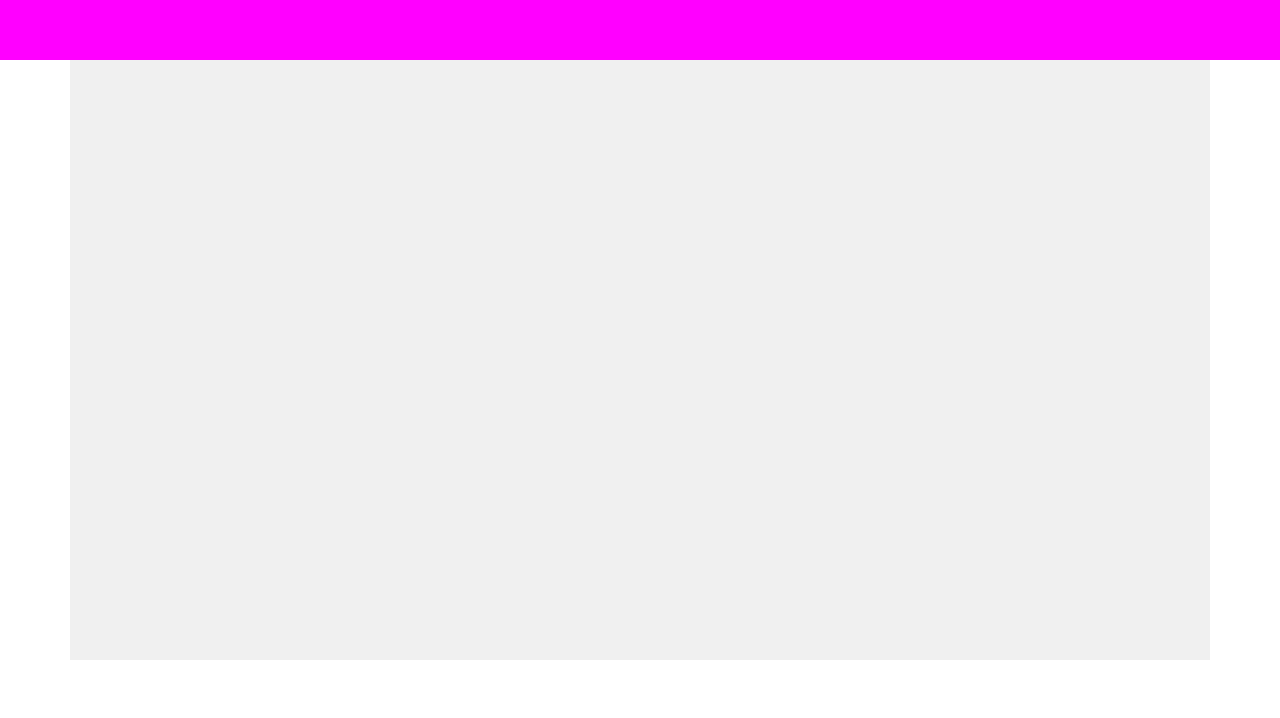
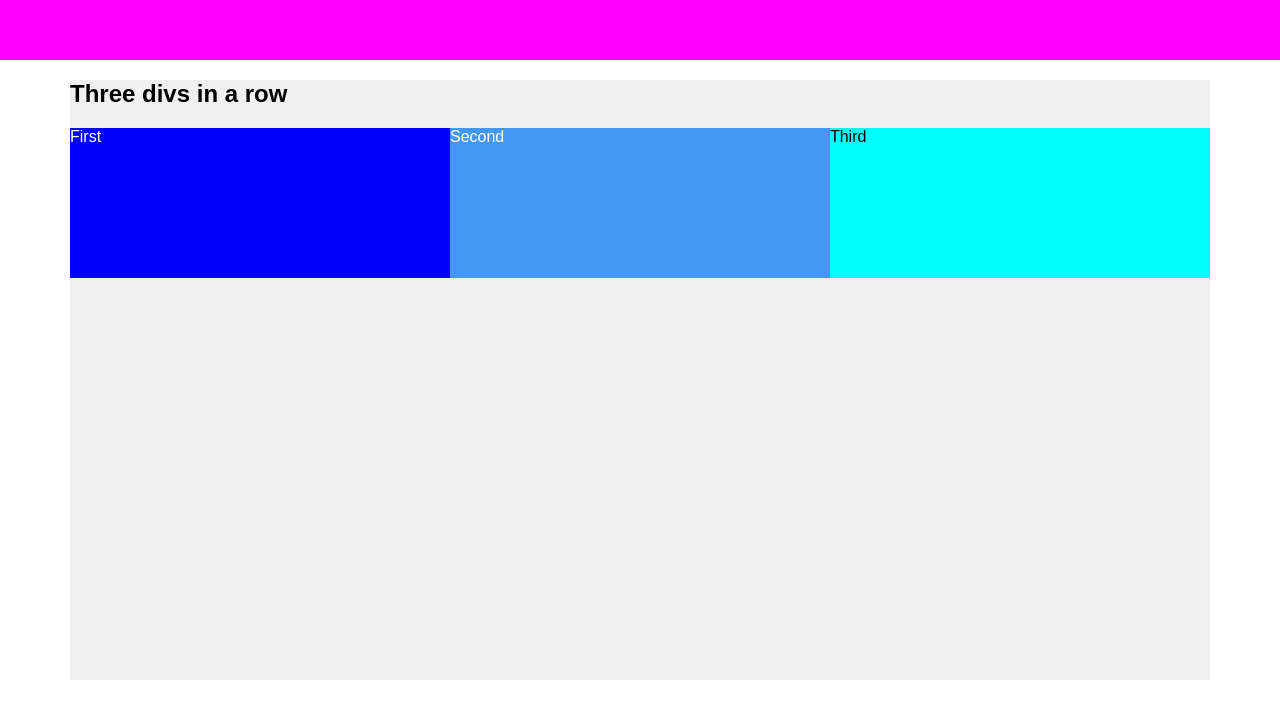
Before and after one commit to rsilverhav/code_in_the_darkish, a plain HTML site: page example/exemple.html in a window 1280 px wide. Drawn offline with Linux system fonts and the light colour scheme.

Commit message:
added 3 col in a row

```diff
--- a/example/exemple.html
+++ b/example/exemple.html
@@ -4,12 +4,24 @@
     <link type="text/css" href="example_styles.css" rel="stylesheet">
   </head>
 
-  <body>
+  <body style="font-family: Arial, 'Helvetica Neue', Helvetica, sans-serif;">
     <!-- HEADER -->
     <div style="width:100%; height: 60px; background-color: #f0f"></div>
 
     <!--  VERT CENTERED -->
     <div style="width: 1140px; margin: 0 auto; background-color:#f0f0f0;min-height: 600px;">
+      <h2>Three divs in a row</h2>
+      <div style="width: 100%">
+        <div style="width: 33.33%; float: left; padding: 0; margin: 0; background-color: blue; height: 150px; color: white;">
+          First
+        </div>
+        <div style="width: 33.33%; float: left; padding: 0; margin: 0; background-color: #4298f4; height: 150px; color: #ffffff;">
+          Second
+        </div>
+        <div style="width: 33.33%; float: left; padding: 0; margin: 0; background-color: cyan; height: 150px;">
+          Third
+        </div>
+      </div>
     </div>
   </body>
 </html>
```
